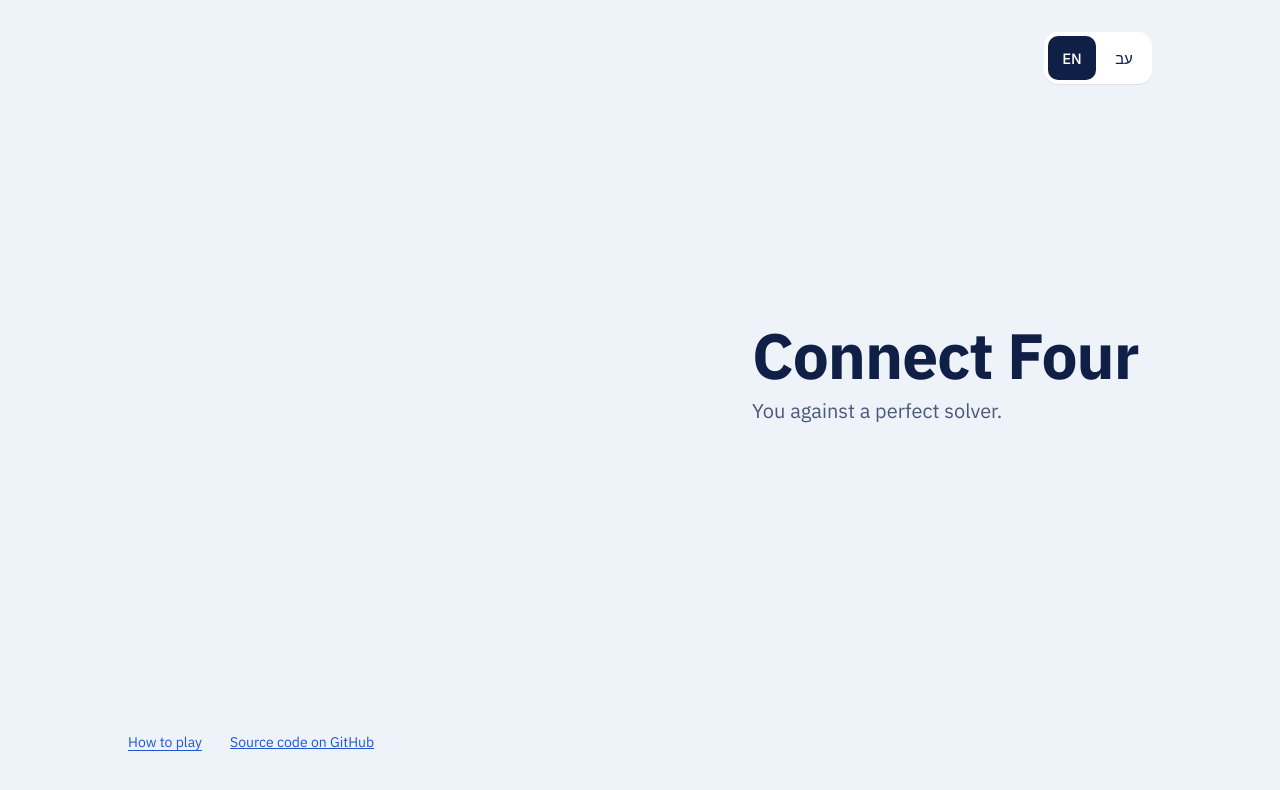
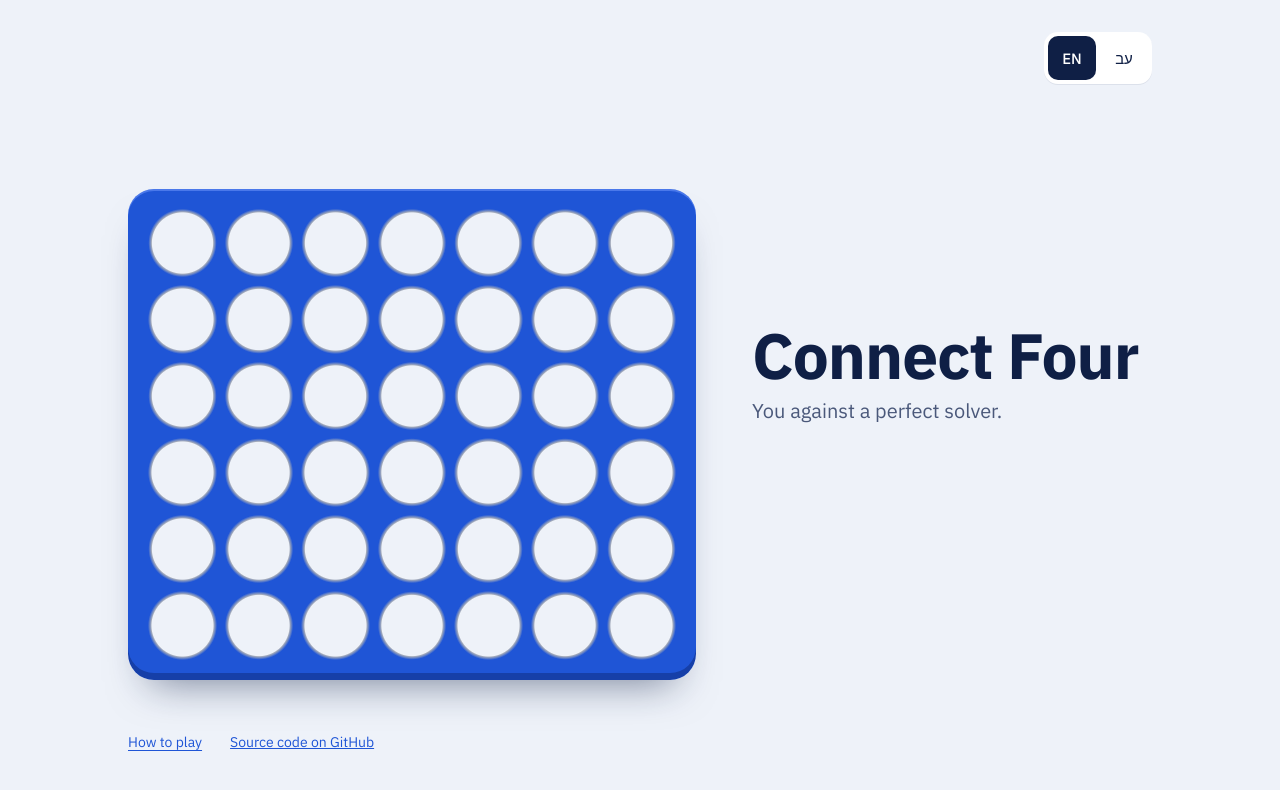
Before and after one commit to gilad-benshlomo/connect-four-solver, a website built with Vite: page index.html in a window 1280 px wide. Built offline with nearby package versions, Linux system fonts and the light colour scheme; a web font is replaced by a local one.

Commit message:
Draw the board with discs that fall behind its face, playable by mouse, touch and keyboard

```diff
--- a/src/main.ts
+++ b/src/main.ts
@@ -7,6 +7,7 @@ import '@fontsource/ibm-plex-sans-hebrew/500.css';
 import '@fontsource/ibm-plex-sans-hebrew/600.css';
 import '@fontsource/ibm-plex-sans-hebrew/700.css';
 import './style.css';
+import { humanMove, initialFlow, startGame, type Flow } from './ui/flow';
 import { stringsFor } from './ui/strings';
 import { GameView } from './ui/view';
 
@@ -18,3 +19,27 @@ if (!app) {
 
 const view = new GameView(app);
 view.setStrings(stringsFor('en', 'masculine'), 'en');
+
+let flow: Flow = startGame(initialFlow(), 'human');
+
+/** Draws the board and the disc waiting above it. */
+function render(): void {
+  view.board.render(flow);
+  renderHovering();
+}
+
+function renderHovering(): void {
+  const column = view.board.hoveredColumn;
+  view.board.renderHovering(
+    flow.phase.kind === 'humanTurn' && column !== null ? { kind: 'ghost', column } : { kind: 'none' },
+  );
+}
+
+view.board.setColumnHandler((column) => {
+  const next = humanMove(flow, column);
+  if (next === flow) return;
+  flow = next;
+  render();
+});
+view.board.setHoverHandler(renderHovering);
+render();
--- a/src/style.css
+++ b/src/style.css
@@ -196,3 +196,206 @@ a:hover {
   align-items: center;
   min-height: 44px;
 }
+
+/* ---------- Board ---------- */
+
+/*
+ * The discs sit in a grid of square slots. The blue face is a second grid of
+ * the same size drawn over them, each cell painted blue around a transparent
+ * hole, so a falling disc passes behind the face.
+ */
+.board-area {
+  --pad: 10px;
+  --red-light: #e8565c;
+  --red: #c41e26;
+  --red-dark: #8e131a;
+  --yellow-light: #ffe58a;
+  --yellow: #ffc21a;
+  --yellow-dark: #d48f00;
+  display: flex;
+  flex-direction: column;
+  gap: 8px;
+  max-width: 600px;
+  margin: 0 auto;
+}
+
+@media (min-width: 880px) {
+  .board-area {
+    --pad: 16px;
+    gap: 12px;
+  }
+}
+
+.wait-row,
+.discs,
+.face,
+.column-buttons {
+  display: grid;
+  grid-template-columns: repeat(7, minmax(0, 1fr));
+}
+
+.wait-row {
+  padding: 0 var(--pad);
+}
+
+.wait-slot,
+.slot {
+  position: relative;
+  aspect-ratio: 1;
+}
+
+.board {
+  position: relative;
+  padding: var(--pad);
+  border-radius: calc(var(--pad) + 10px);
+  background: var(--ground);
+}
+
+.discs {
+  position: relative;
+  z-index: 1;
+}
+
+/*
+ * The face covers the whole board, padding included. Its own background paints
+ * only the padding; each hole cell paints the blue around its hole.
+ */
+.face {
+  position: absolute;
+  inset: 0;
+  z-index: 2;
+  overflow: hidden;
+  padding: var(--pad);
+  border-radius: inherit;
+  background:
+    linear-gradient(var(--board), var(--board)) top / 100% var(--pad) no-repeat,
+    linear-gradient(var(--board), var(--board)) bottom / 100% var(--pad) no-repeat,
+    linear-gradient(var(--board), var(--board)) left / var(--pad) 100% no-repeat,
+    linear-gradient(var(--board), var(--board)) right / var(--pad) 100% no-repeat;
+  box-shadow:
+    inset 0 -7px 0 var(--board-dark),
+    inset 0 2px 0 var(--board-light),
+    0 24px 40px -22px rgba(15, 31, 69, 0.55);
+}
+
+.hole {
+  aspect-ratio: 1;
+  background: radial-gradient(
+    circle closest-side,
+    transparent 0 calc(82% - 1px),
+    rgba(15, 31, 69, 0.35) 82%,
+    var(--board) calc(82% + 3px)
+  );
+}
+
+.disc {
+  position: absolute;
+  inset: 9%;
+  border-radius: 50%;
+}
+
+.disc.human {
+  background: radial-gradient(circle at 34% 28%, var(--red-light) 0%, var(--red) 52%, var(--red-dark) 100%);
+  box-shadow: inset 0 -3px 0 rgba(0, 0, 0, 0.18);
+}
+
+.disc.computer {
+  background: radial-gradient(circle at 34% 28%, var(--yellow-light) 0%, var(--yellow) 52%, var(--yellow-dark) 100%);
+  box-shadow: inset 0 -3px 0 rgba(0, 0, 0, 0.14);
+}
+
+.disc.ghost {
+  opacity: 0.42;
+}
+
+.disc.win {
+  box-shadow:
+    inset 0 0 0 4px var(--surface),
+    inset 0 0 0 7px var(--ink);
+}
+
+.disc.dim {
+  opacity: 0.32;
+}
+
+/* A new disc falls from the row above the board (--fall slots up) and bounces once. */
+.disc.falling {
+  animation: fall calc(180ms + var(--fall) * 50ms) cubic-bezier(0.45, 0, 1, 1);
+}
+
+@keyframes fall {
+  0% {
+    transform: translateY(calc(var(--fall) * -122%));
+  }
+  78% {
+    transform: translateY(0);
+  }
+  89% {
+    transform: translateY(-9%);
+  }
+  100% {
+    transform: translateY(0);
+  }
+}
+
+/* While the computer thinks, its disc moves back and forth above the middle columns. */
+.disc.thinking {
+  animation: sway 2.6s ease-in-out infinite;
+}
+
+@keyframes sway {
+  0%,
+  100% {
+    transform: translateX(0);
+  }
+  30% {
+    transform: translateX(-122%);
+  }
+  65% {
+    transform: translateX(122%);
+  }
+}
+
+.column-highlight {
+  position: absolute;
+  z-index: 3;
+  top: calc(var(--pad) / 2);
+  bottom: calc(var(--pad) / 2);
+  left: calc(var(--pad) + var(--column) * (100% - 2 * var(--pad)) / 7);
+  width: calc((100% - 2 * var(--pad)) / 7);
+  border-radius: 999px;
+  background: rgba(255, 255, 255, 0.16);
+  pointer-events: none;
+}
+
+.column-buttons {
+  position: absolute;
+  inset: 0;
+  z-index: 4;
+  padding: 0 var(--pad);
+}
+
+.column-button {
+  margin: 0;
+  padding: 0;
+  border: 0;
+  border-radius: 999px;
+  background: transparent;
+  cursor: pointer;
+}
+
+.column-button:disabled {
+  cursor: default;
+}
+
+.column-button:focus-visible {
+  outline-offset: -3px;
+  outline-color: var(--surface);
+}
+
+@media (prefers-reduced-motion: reduce) {
+  .disc.falling,
+  .disc.thinking {
+    animation: none;
+  }
+}
--- /dev/null
+++ b/src/ui/boardView.ts
@@ -0,0 +1,172 @@
+/**
+ * The board on the page: the row above it where a disc waits, the discs,
+ * the blue face with its holes, and one button per column.
+ *
+ * The face is a separate layer drawn over the discs, with transparent holes,
+ * so a falling disc passes behind it as in the real game. The board is
+ * always laid out left to right, in Hebrew too: column 1 is on the left.
+ */
+import { COLUMNS, ROWS } from '../game/board';
+import { h } from './dom';
+import { isHumanDisc, playableColumns, type Flow } from './flow';
+import type { Strings } from './strings';
+
+/** Which disc, if any, waits in the row above the board. */
+export type Hovering =
+  | { kind: 'none' }
+  /** The player's disc, over the column the pointer or keyboard is on. */
+  | { kind: 'ghost'; column: number }
+  /** The computer's disc, moving between columns while it thinks. */
+  | { kind: 'thinking' };
+
+/**
+ * True if `after` is `before` with one more move: then only the new disc
+ * falls. Anything else (a new game, the same moves) is drawn with no animation.
+ */
+export function addsOneMove(before: readonly number[], after: readonly number[]): boolean {
+  return after.length === before.length + 1 && before.every((column, i) => after[i] === column);
+}
+
+export class BoardView {
+  readonly root: HTMLElement;
+  private readonly waitRow = h('div', { class: 'wait-row', 'aria-hidden': 'true' });
+  private readonly slots: HTMLElement[][] = [];
+  private readonly highlight = h('div', { class: 'column-highlight', 'aria-hidden': 'true' });
+  private readonly buttons: HTMLButtonElement[] = [];
+  private readonly group: HTMLElement;
+  /** The moves on the board as last drawn, to tell a new disc from a new game. */
+  private drawnMoves: number[] = [];
+  private hoverColumn: number | null = null;
+  private onColumn: (column: number) => void = () => {};
+  private onHoverChange: () => void = () => {};
+
+  constructor() {
+    const discs = h('div', { class: 'discs', 'aria-hidden': 'true' });
+    const face = h('div', { class: 'face', 'aria-hidden': 'true' });
+    // Rows are created from the top, as the grid lays them out.
+    for (let column = 0; column < COLUMNS; column++) this.slots.push([]);
+    for (let row = ROWS - 1; row >= 0; row--) {
+      for (let column = 0; column < COLUMNS; column++) {
+        const slot = h('div', { class: 'slot' });
+        this.slots[column][row] = slot;
+        discs.append(slot);
+        face.append(h('div', { class: 'hole' }));
+      }
+    }
+    const buttons = h('div', { class: 'column-buttons' });
+    for (let column = 0; column < COLUMNS; column++) {
+      const button = h('button', { type: 'button', class: 'column-button' });
+      button.addEventListener('click', () => this.onColumn(column));
+      button.addEventListener('pointerenter', () => this.setHover(column));
+      button.addEventListener('pointerleave', () => this.setHover(null));
+      button.addEventListener('focus', () => this.setHover(column));
+      button.addEventListener('blur', () => this.setHover(null));
+      button.addEventListener('keydown', (event) => this.moveFocus(event, column));
+      this.buttons.push(button);
+      buttons.append(button);
+    }
+    for (let column = 0; column < COLUMNS; column++) this.waitRow.append(h('div', { class: 'wait-slot' }));
+
+    this.group = h('div', { class: 'board', role: 'group', dir: 'ltr' }, discs, face, this.highlight, buttons);
+    this.root = h('div', { class: 'board-area', dir: 'ltr' }, this.waitRow, this.group);
+  }
+
+  /** Calls `handler` when the player picks a column. */
+  setColumnHandler(handler: (column: number) => void): void {
+    this.onColumn = handler;
+  }
+
+  /** Calls `handler` when the column under the pointer or keyboard changes. */
+  setHoverHandler(handler: () => void): void {
+    this.onHoverChange = handler;
+  }
+
+  /** The column under the pointer or keyboard, if the player may play there now. */
+  get hoveredColumn(): number | null {
+    return this.hoverColumn;
+  }
+
+  /** Updates the labels that screen readers announce. */
+  setStrings(strings: Strings): void {
+    this.group.setAttribute('aria-label', strings.boardLabel);
+    this.buttons.forEach((button, column) => button.setAttribute('aria-label', strings.dropInColumn(column + 1)));
+  }
+
+  /** Draws the discs and enables the columns the player can play now. */
+  render(flow: Flow): void {
+    const { moves } = flow.game;
+    const isNextMove = addsOneMove(this.drawnMoves, moves);
+    const winning = flow.phase.kind === 'over' ? flow.phase.line : [];
+
+    for (let column = 0; column < COLUMNS; column++) {
+      const discs = flow.game.board[column];
+      for (let row = 0; row < ROWS; row++) {
+        const slot = this.slots[column][row];
+        if (row >= discs.length) {
+          slot.replaceChildren();
+          continue;
+        }
+        const disc = (slot.firstElementChild as HTMLElement | null) ?? slot.appendChild(h('div', {}));
+        const isWin = winning.some((cell) => cell.column === column && cell.row === row);
+        disc.className = [
+          'disc',
+          isHumanDisc(flow, column, row) ? 'human' : 'computer',
+          isWin ? 'win' : '',
+          winning.length > 0 && !isWin ? 'dim' : '',
+        ].join(' ').trim();
+      }
+    }
+
+    if (isNextMove) {
+      const column = moves[moves.length - 1];
+      const row = flow.game.board[column].length - 1;
+      const disc = this.slots[column][row].firstElementChild as HTMLElement;
+      // From the row above the board down to its place.
+      disc.style.setProperty('--fall', String(ROWS - row));
+      disc.classList.add('falling');
+      disc.addEventListener('animationend', () => disc.classList.remove('falling'), { once: true });
+    }
+    this.drawnMoves = [...moves];
+
+    const playable = new Set(playableColumns(flow));
+    this.buttons.forEach((button, column) => {
+      button.disabled = !playable.has(column);
+    });
+    if (this.hoverColumn !== null && !playable.has(this.hoverColumn)) this.hoverColumn = null;
+    this.group.classList.toggle('playable', playable.size > 0);
+  }
+
+  /** Draws the disc that waits above the board, and the highlight of its column. */
+  renderHovering(hovering: Hovering): void {
+    this.waitRow.querySelectorAll('.wait-slot').forEach((slot, column) => {
+      const show =
+        (hovering.kind === 'ghost' && hovering.column === column) || (hovering.kind === 'thinking' && column === 3);
+      slot.replaceChildren(
+        ...(show ? [h('div', { class: hovering.kind === 'ghost' ? 'disc human ghost' : 'disc computer thinking' })] : []),
+      );
+    });
+    const column = hovering.kind === 'ghost' ? hovering.column : null;
+    this.highlight.hidden = column === null;
+    if (column !== null) this.highlight.style.setProperty('--column', String(column));
+  }
+
+  private setHover(column: number | null): void {
+    if (column !== null && this.buttons[column].disabled) column = null;
+    if (column === this.hoverColumn) return;
+    this.hoverColumn = column;
+    this.onHoverChange();
+  }
+
+  /** Left and right arrows move between the columns that can be played. */
+  private moveFocus(event: KeyboardEvent, column: number): void {
+    const step = event.key === 'ArrowLeft' ? -1 : event.key === 'ArrowRight' ? 1 : 0;
+    if (step === 0) return;
+    event.preventDefault();
+    for (let next = column + step; next >= 0 && next < COLUMNS; next += step) {
+      if (!this.buttons[next].disabled) {
+        this.buttons[next].focus();
+        return;
+      }
+    }
+  }
+}
--- a/src/ui/view.ts
+++ b/src/ui/view.ts
@@ -3,6 +3,7 @@
  * texts or the game change. All decisions are made elsewhere (flow.ts,
  * strings.ts); this file only shows them.
  */
+import { BoardView } from './boardView';
 import { h } from './dom';
 import type { Language, Strings } from './strings';
 
@@ -15,7 +16,8 @@ export class GameView {
   private readonly languageGroup = h('div', { class: 'segmented language', role: 'group', dir: 'ltr' });
   private readonly englishButton = h('button', { type: 'button', class: 'segment', lang: 'en' }, 'EN');
   private readonly hebrewButton = h('button', { type: 'button', class: 'segment', lang: 'he' }, 'עב');
-  private readonly play = h('div', { class: 'play' });
+  readonly board = new BoardView();
+  private readonly play = h('div', { class: 'play' }, this.board.root);
   private readonly rulesButton = h('button', { type: 'button', class: 'text-button' });
   private readonly sourceLink = h('a', { class: 'source-link', href: SOURCE_URL });
 
@@ -47,5 +49,6 @@ export class GameView {
     this.hebrewButton.setAttribute('aria-pressed', String(language === 'he'));
     this.rulesButton.textContent = strings.howToPlay;
     this.sourceLink.textContent = strings.sourceCode;
+    this.board.setStrings(strings);
   }
 }
```
Also changed, not shown: src/ui/boardView.test.ts (added, +20 -0 lines).
